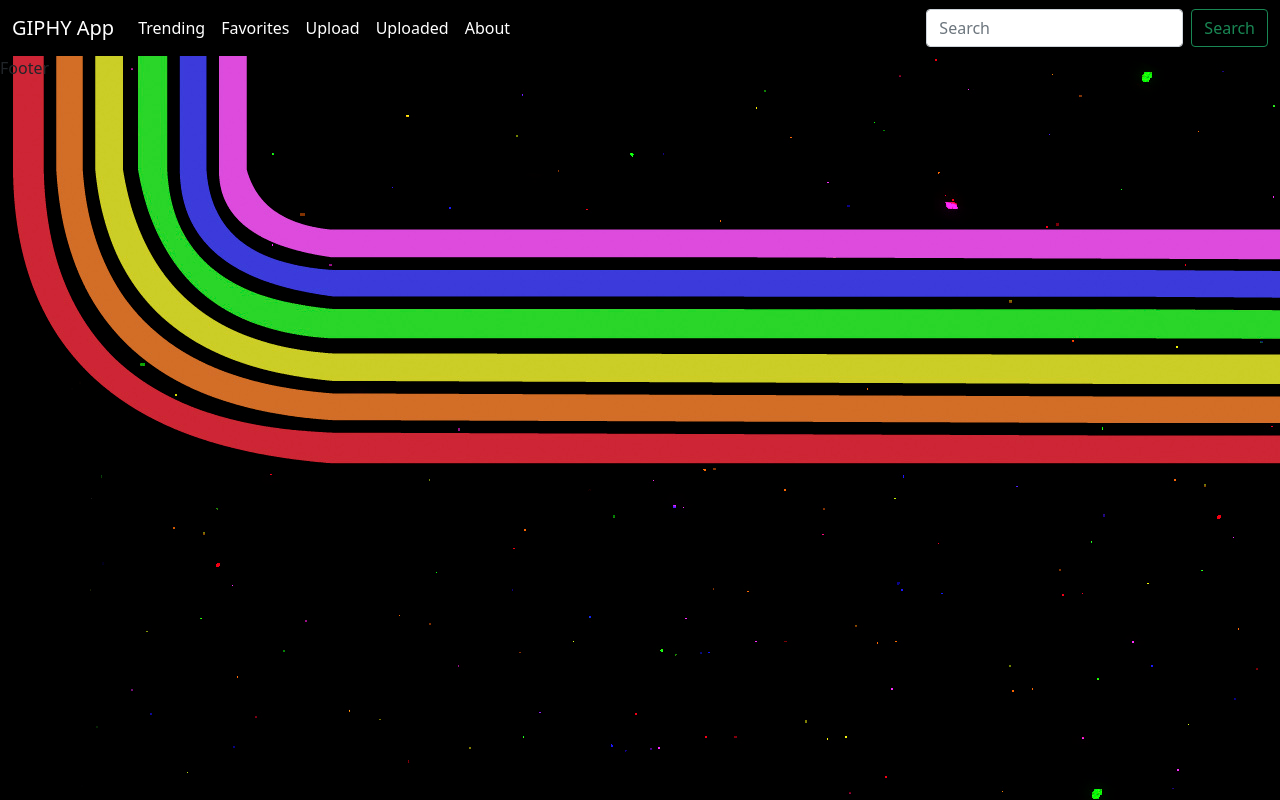
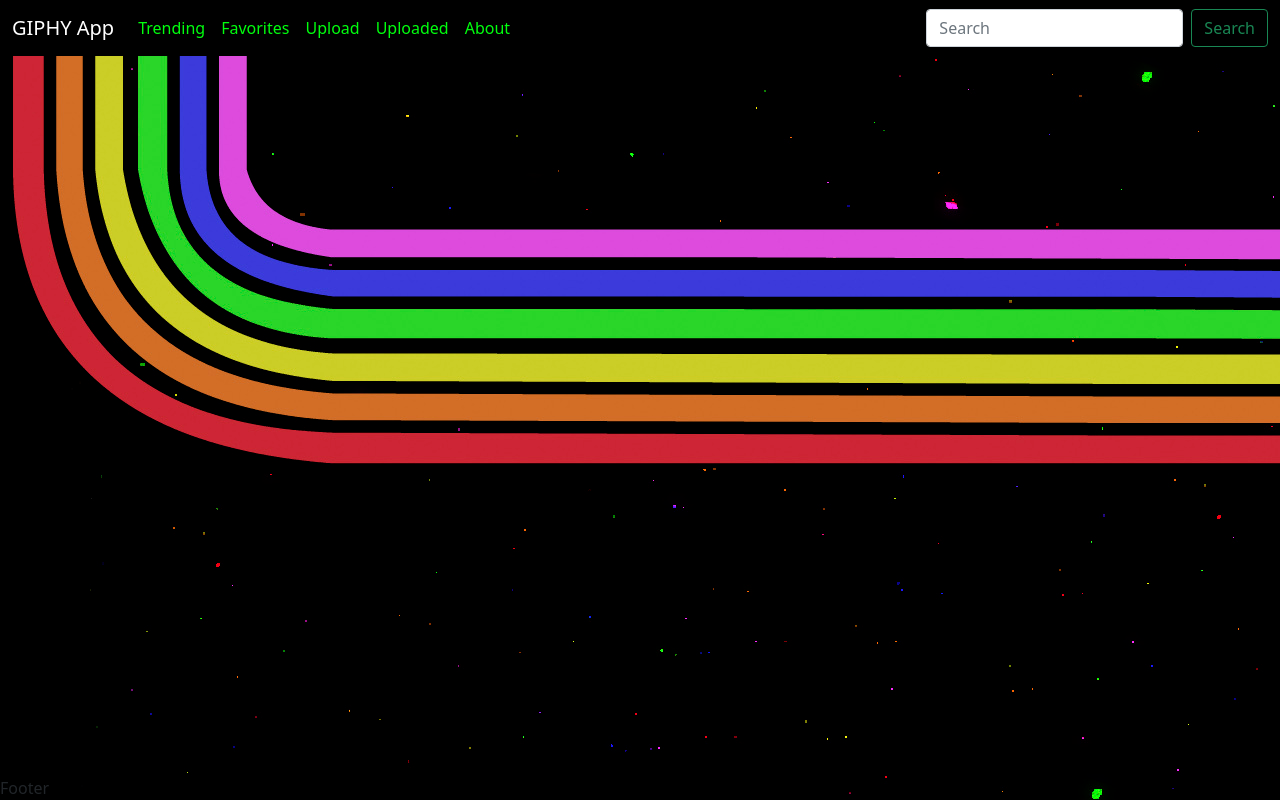
Before and after one commit to sava-stanchev/giphy-app, a plain HTML site: page index.html in a window 1280 px wide. Drawn offline with nearby package versions, Linux system fonts and the light colour scheme.

Commit message:
some css fix

```diff
--- a/styles/style.css
+++ b/styles/style.css
@@ -9,15 +9,16 @@ body {
   overflow: hidden;
 }
 
+footer {
+  position: fixed;
+  bottom: 0;
+}
+
 #container h1 {
   position: absolute;
   top: 100px;
   left: 320px;
   color:#ffffff;
-
-}
-
-#container #GIFs {
 
 }
 
@@ -58,6 +59,10 @@ scrollbar-width: none;  /* Firefox */
 /* Navigation styles */
 .bg-dark {
   background-color: #000000!important;
+}
+
+.nav-link.active {
+  color: #01ff0e!important;
 }
 
 /* Giphy simple view */
```
